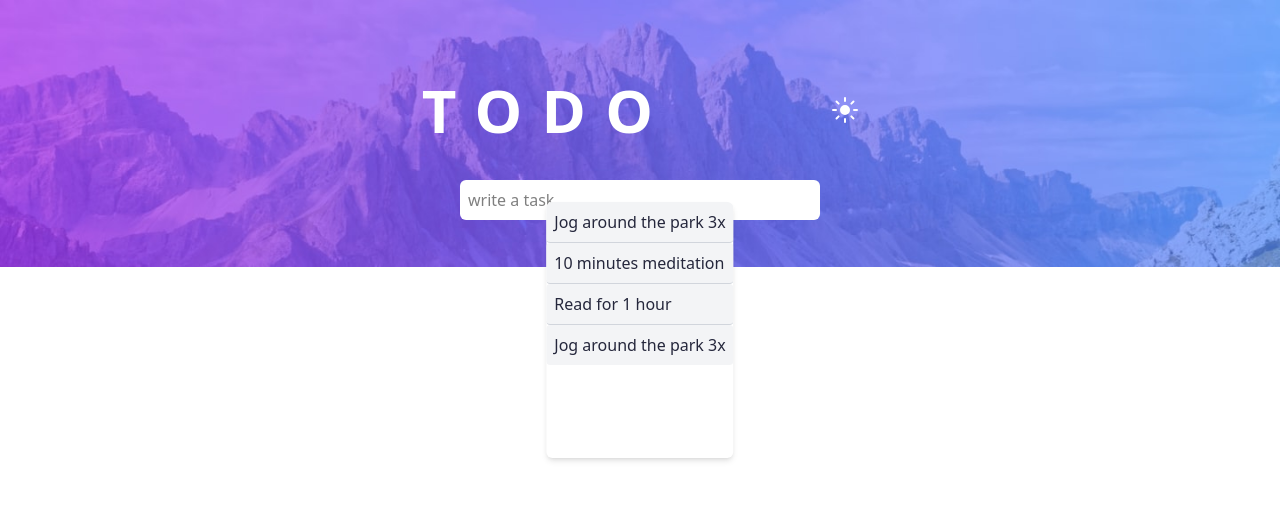
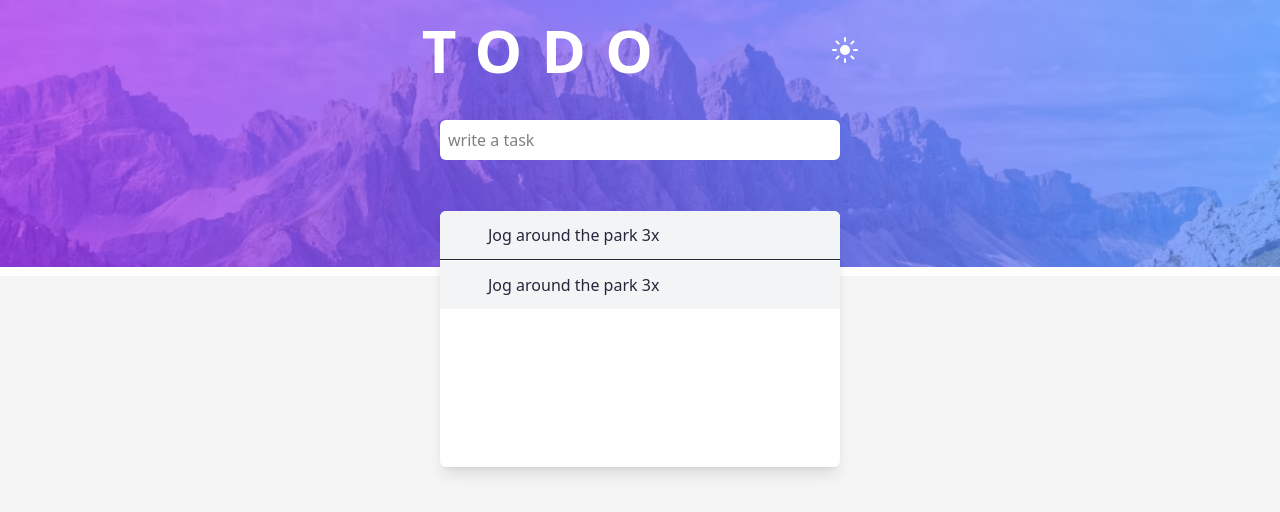
Before and after one commit to Abed001/ReduxTodoApp, a React (Vite) app: page / in a window 1280 px wide. Shown: the top 512 px of the page. Built offline with nearby package versions, Linux system fonts and the light colour scheme.

Commit message:
feat: refined UI spacing and structure — small steps toward a cleaner interface

```diff
--- a/src/component/ToggleDarkMode.tsx
+++ b/src/component/ToggleDarkMode.tsx
@@ -8,7 +8,7 @@ const ToggleDarkMode = () => {
   return (
     <div className={dark ? "dark" : "light"}>
       <h1
-        className=" mt-20 text-4xl"
+        className=" mt-5 text-4xl"
         onClick={toggleDark}
       >
         {dark ? (
--- a/src/component/UpperSection.tsx
+++ b/src/component/UpperSection.tsx
@@ -1,7 +1,7 @@
 function UpperSection() {
   return (
     <div className="upper-section">
-      <p className="font-semibold text-3xl lg:text-6xl text-white tracking-[1.2rem] mt-20">
+      <p className="font-semibold text-3xl lg:text-6xl text-white tracking-[1.2rem] mt-5">
         TODO
       </p>
     </div>
--- a/src/index.css
+++ b/src/index.css
@@ -4,6 +4,7 @@
   @theme {
     --color-darkelements: #25273c;
     --color-darkbackground: #181824;
+    --color-lightbackground: #f5f5f5;
   }
 }
 
--- a/src/page/Home.tsx
+++ b/src/page/Home.tsx
@@ -5,8 +5,8 @@ import { useTheme } from "../context/useTheme";
 function Home() {
   const { dark } = useTheme();
   return (
-    <div className={`flex flex-col  h-[100vh] w-full`}>
-      <section className={`px-10 pb-20 `}>
+    <div className={`flex flex-col h-[100vh] w-full`}>
+      <section className={`px-10 pb-10 h-[50vh] `}>
         <div className="flex flex-col ">
           <div className="flex justify-between mx-5 lg:mx-0 lg:justify-center items-center gap-x-40 ">
             <UpperSection />
@@ -14,7 +14,7 @@ function Home() {
           </div>
           <div className="flex justify-center">
             <input
-              className={`mt-10 min-w-[90%] lg:min-w-[30%] p-2 rounded-md ${
+              className={`mt-10 min-w-[400px] lg:min-w-[400px] p-2 rounded-md ${
                 dark
                   ? "dark:text-white bg-darkelements placeholder-gray-500"
                   : "bg-white text-black "
@@ -30,26 +30,26 @@ function Home() {
 
       <section
         className={`customtransition ${
-          dark ? "bg-darkbackground" : "bg-white"
-        }   mt-10 relative h-[100vh] w-100% `}
+          dark ? "bg-darkbackground" : "bg-lightbackground"
+        }    relative h-[100vh] w-[100%] `}
       >
-        <div className=" absolute top-[-30%] left-[50%] translate-x-[-50%] h-64 overflow-y-auto no-scrollbar rounded-md bg-white dark:bg-gray-800 shadow-md">
+        <div
+          className={`mt-10 ${
+            dark ? "bg-darkbackground" : "bg-white"
+          }  min-w-[400px] lg:min-w-[400px] absolute top-[-20%] left-[50%] translate-x-[-50%] h-64 overflow-y-auto no-scrollbar rounded-md  shadow-lg`}
+        >
           <ul
-            className={`${
-              dark ? "divide-gray-600 text-white" : " text-darkelements"
-            } divide-y divide-gray-300`}
+            className={`w-[100%] space-y-[0.5px] ${
+              dark
+                ? " divide-gray-600 text-white"
+                : " text-darkelements divide-gray-800"
+            } divide-y `}
           >
             {" "}
-            <li className="p-2 bg-gray-100 dark:bg-gray-700 rounded">
+            <li className="py-2 lg:py-3 pl-12 bg-gray-100 dark:bg-gray-700 ">
               Jog around the park 3x
             </li>
-            <li className="p-2 bg-gray-100 dark:bg-gray-700 rounded">
-              10 minutes meditation
-            </li>
-            <li className="p-2 bg-gray-100 dark:bg-gray-700 rounded">
-              Read for 1 hour
-            </li>
-            <li className="p-2 bg-gray-100 dark:bg-gray-700 rounded">
+            <li className="py-2 lg:py-3 pl-12 bg-gray-100 dark:bg-gray-700 ">
               Jog around the park 3x
             </li>
           </ul>
```
